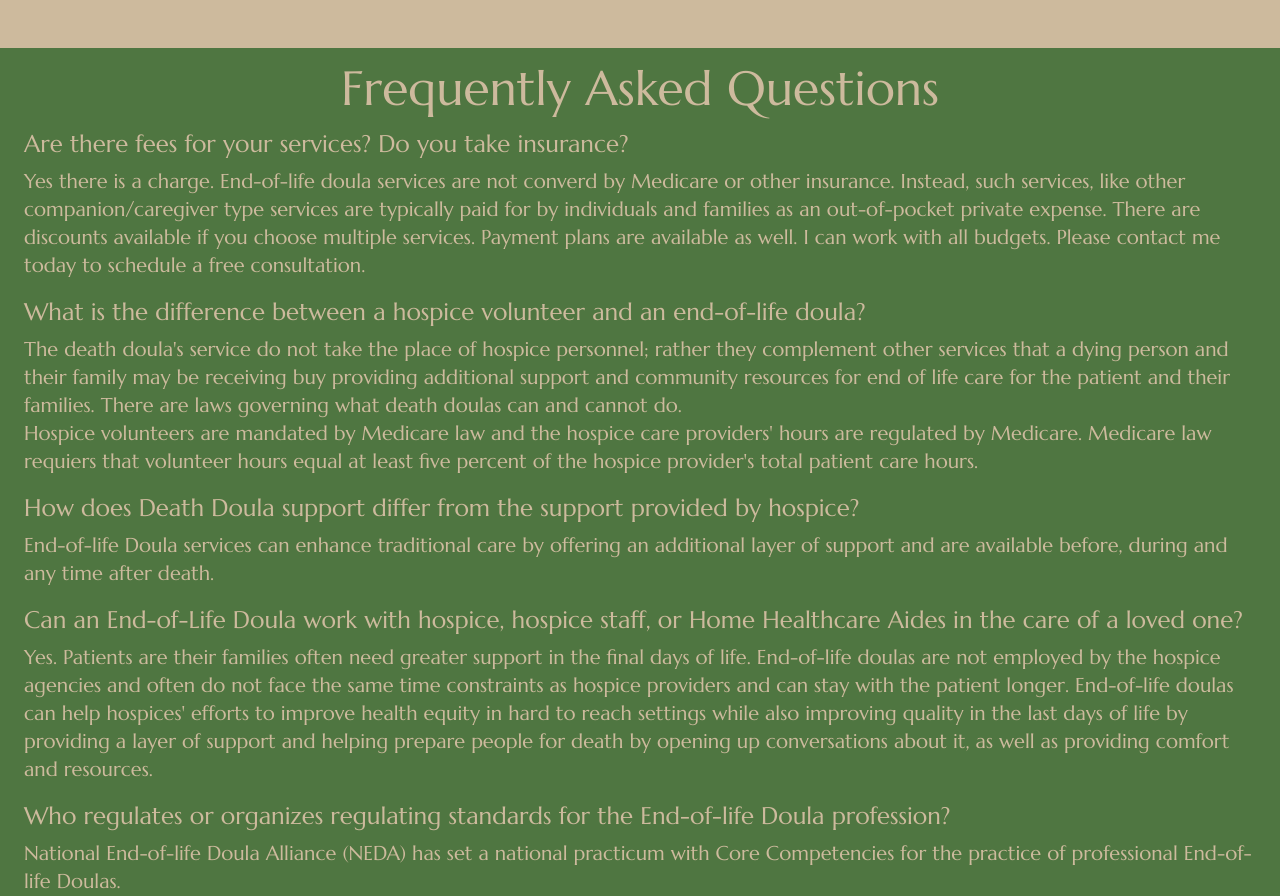
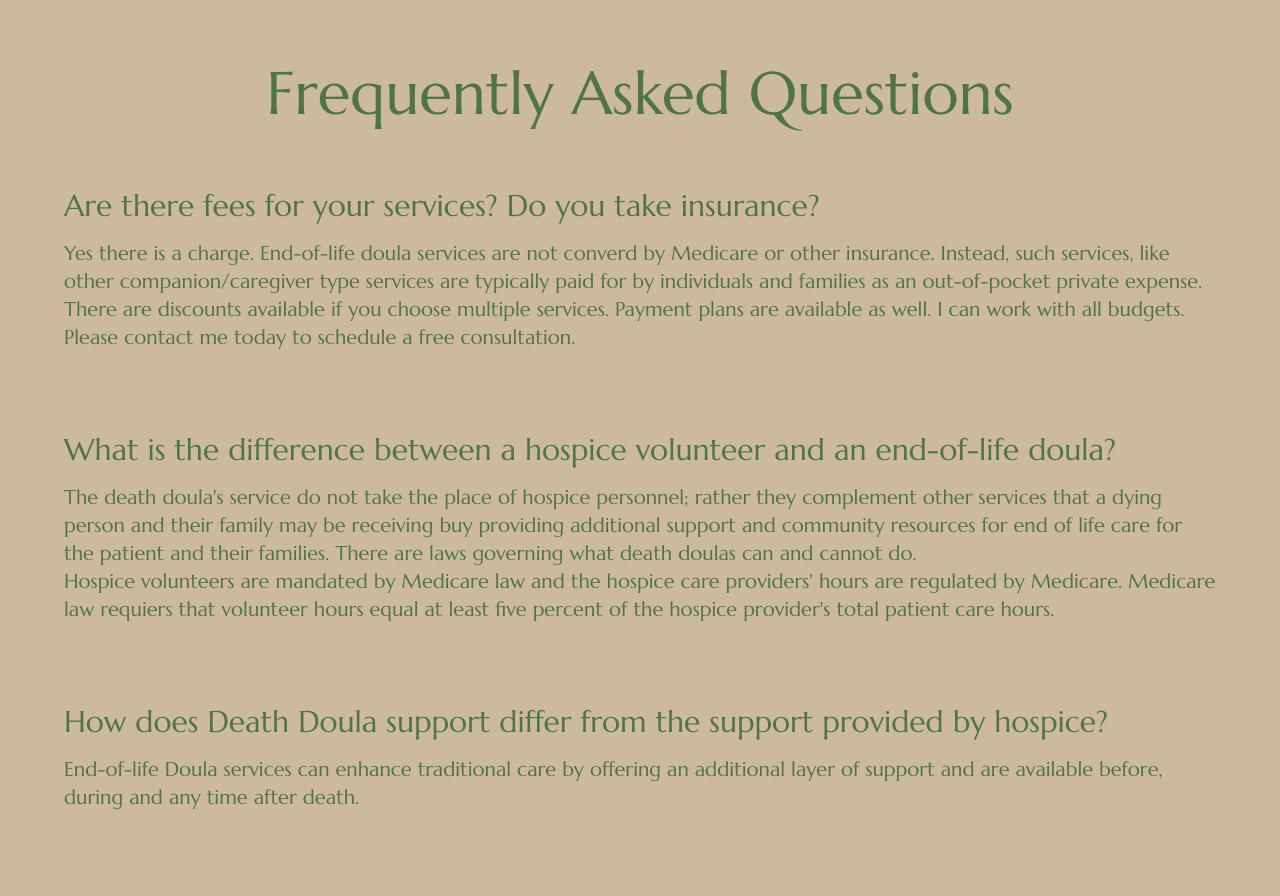
Before and after one commit to victoriaraya/emracing_death, a Next.js app: page /faq in a window 1280 px wide. Shown: the part 80-976 px from the top of the page. Built offline with nearby package versions, Linux system fonts and the light colour scheme.

Commit message:
style edits

```diff
--- a/app/about/page.tsx
+++ b/app/about/page.tsx
@@ -2,7 +2,7 @@ import Image from "next/image";
 
 const About = () => {
   return (
-    <div className="flex flex-col gap-14 bg-[#4F7641] text-[#CDBA9D] h-full px-6 pb-4">
+    <div className="flex flex-col gap-14 bg-[#CDBA9D] text-[#4F7641] h-full px-6 pb-4">
       <div className="flex">
         <div className="flex-col">
           <h1 className="text-4xl text-left pt-4">About Meaningful EndCare</h1>
--- a/app/faq/page.tsx
+++ b/app/faq/page.tsx
@@ -1,11 +1,13 @@
 const Faq = () => {
   return (
-    <div className="bg-[#4F7641] text-[#CDBA9D] h-full px-6">
-      <h1 className="text-5xl text-center py-4">Frequently Asked Questions</h1>
-      <h2 className="text-2xl pb-2">
+    <div className="bg-[#CDBA9D] text-[#4F7641] h-full px-16">
+      <h1 className="text-6xl text-center py-4 pb-16">
+        Frequently Asked Questions
+      </h1>
+      <h2 className="text-3xl pb-4">
         Are there fees for your services? Do you take insurance?
       </h2>
-      <p className="text-xl pb-4">
+      <p className="text-xl pb-20">
         Yes there is a charge. End-of-life doula services are not converd by
         Medicare or other insurance. Instead, such services, like other
         companion/caregiver type services are typically paid for by individuals
@@ -14,11 +16,11 @@ const Faq = () => {
         as well. I can work with all budgets. Please contact me today to
         schedule a free consultation.
       </p>
-      <h2 className="text-2xl pb-2">
+      <h2 className="text-3xl pb-4">
         What is the difference between a hospice volunteer and an end-of-life
         doula?
       </h2>
-      <p className="text-xl pb-4">
+      <p className="text-xl pb-20">
         The death doula's service do not take the place of hospice personnel;
         rather they complement other services that a dying person and their
         family may be receiving buy providing additional support and community
@@ -29,20 +31,20 @@ const Faq = () => {
         volunteer hours equal at least five percent of the hospice provider's
         total patient care hours.
       </p>
-      <h2 className="text-2xl pb-2">
+      <h2 className="text-3xl pb-4">
         How does Death Doula support differ from the support provided by
         hospice?
       </h2>
-      <p className="text-xl pb-4">
+      <p className="text-xl pb-20">
         End-of-life Doula services can enhance traditional care by offering an
         additional layer of support and are available before, during and any
         time after death.
       </p>
-      <h2 className="text-2xl pb-2">
+      <h2 className="text-3xl pb-4">
         Can an End-of-Life Doula work with hospice, hospice staff, or Home
         Healthcare Aides in the care of a loved one?
       </h2>
-      <p className="text-xl pb-4">
+      <p className="text-xl pb-20">
         Yes. Patients are their families often need greater support in the final
         days of life. End-of-life doulas are not employed by the hospice
         agencies and often do not face the same time constraints as hospice
@@ -53,17 +55,17 @@ const Faq = () => {
         opening up conversations about it, as well as providing comfort and
         resources.
       </p>
-      <h2 className="text-2xl pb-2">
+      <h2 className="text-3xl pb-4">
         Who regulates or organizes regulating standards for the End-of-life
         Doula profession?
       </h2>
-      <p className="text-xl pb-4">
+      <p className="text-xl pb-20">
         {`National End-of-life Doula Alliance (NEDA) has set a national
         practicum with Core Competencies for the practice of professional
         End-of-life Doulas.`}
       </p>
-      <h2 className="text-2xl pb-2">What is End-of-Life planning?</h2>
-      <p className="text-xl pb-4">
+      <h2 className="text-3xl pb-4">What is End-of-Life planning?</h2>
+      <p className="text-xl pb-20">
         Plans made for you by you to help your loved ones at the end of your
         life. Going through the end-of-life arrangements is very emotional and
         as an end of life death doula helping the patient and their loved ones
--- a/app/page.tsx
+++ b/app/page.tsx
@@ -2,7 +2,7 @@ import Image from "next/image";
 
 export default function Home() {
   return (
-    <div className="w-full h-full bg-[#4F7641]">
+    <div className="w-full h-full bg-[#CDBA9D]">
       <div className="relative w-full h-screen">
         <Image
           src={"/images/flower_cropped2.jpg"}
@@ -16,7 +16,7 @@ export default function Home() {
           Family and patient centered support for end-of-life transitions
         </h1>
       </div>
-      <div className="h-full flex-col items-center justify-items-center text-left px-28 py-12 text-[#CDBA9D]">
+      <div className="h-full flex-col items-center justify-items-center text-left px-28 py-12 text-[#4F7641]">
         <h1 className="text-5xl pb-4">What is an End-of-Life Doula?</h1>
         <p className="text-xl">
           A Death Doula/End-of-Life Doula is a non-medical, trained professional
@@ -44,8 +44,18 @@ export default function Home() {
           and respect.
         </p>
       </div>
-      <div className="h-full flex-col items-center justify-items-center text-left px-28 py-16 bg-[#CDBA9D] text-[#4F7641]">
-        <h1 className="text-5xl pb-4">Benefits of an End-of-Life Planner</h1>
+      <div className="relative h-full flex-col items-center justify-items-center text-left px-28 py-16 bg-[#CDBA9D] text-[#4F7641]">
+        <Image
+          src={"/images/border2.png"}
+          alt="border"
+          width={2000}
+          height={100}
+          quality={100}
+          className="absolute top-0 left-0 w-full -mt-5"
+        />
+        <h1 className="text-5xl pb-4 pt-40">
+          Benefits of an End-of-Life Planner
+        </h1>
         <ul className="text-xl list-disc">
           <li>
             Facilitating end-of-life planning to help prepare practicalities,
@@ -77,7 +87,7 @@ export default function Home() {
           </li>
         </ul>
       </div>
-      <footer className="bg-[#2c393a] text-[#CDBA9D] py-20">contact</footer>
+      <footer className="bg-[#F4E9E1] text-[#2c393a] py-20">contact</footer>
     </div>
   );
 }
--- a/app/services/page.tsx
+++ b/app/services/page.tsx
@@ -3,8 +3,8 @@ import { ServicesList } from "@/components/ServicesDoc";
 
 const Services = () => {
   return (
-    <div className="flex flex-col gap-5 bg-[#4F7641] text-[#CDBA9D] h-full px-6 pb-4">
-      <h1 className="text-5xl text-center py-4">Services</h1>
+    <div className="flex flex-col gap-5 bg-[#CDBA9D] text-[#4F7641] h-full px-6 pb-4">
+      <h1 className="text-6xl text-center py-4">Services</h1>
       {ServicesList.map((service, idx) => (
         <ServiceTile service={service} key={idx} />
       ))}
--- a/components/NavBar.tsx
+++ b/components/NavBar.tsx
@@ -32,7 +32,7 @@ const NavBar = () => {
       </div>
 
       <ul
-        className={`flex flex-col md:flex-row gap-3 sm:gap-8 justify-center items-center text-center text-2xl font-bold w-full sm:h-full absolute top-0 left-0 mt-14 md:mt-0 sm:p-3 z-20 ${
+        className={`flex flex-col md:flex-row gap-3 sm:gap-20 justify-center items-center text-center text-2xl font-bold w-full sm:h-full absolute top-0 left-0 mt-14 md:mt-0 sm:p-3 z-20 ${
           isOpen ? "block" : "hidden"
         } md:flex bg-[#CDBA9D]`}
       >
--- a/components/ServiceTile.tsx
+++ b/components/ServiceTile.tsx
@@ -2,9 +2,9 @@ const ServiceTile = (props) => {
   const service = props.service;
 
   return (
-    <div className="bg-[#45260C]">
-      <h1>{service.name}</h1>
-      <p>{service.description}</p>
+    <div>
+      <h1 className="text-3xl pb-4">{service.name}</h1>
+      <p className="text-xl pb-20">{service.description}</p>
     </div>
   );
 };
```
Also changed, not shown: public/images/border.png (added), public/images/border2.png (added).
